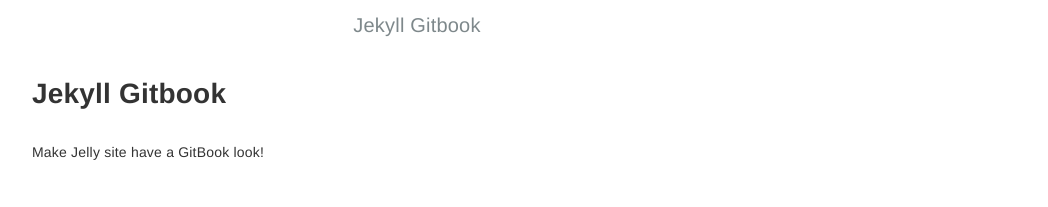
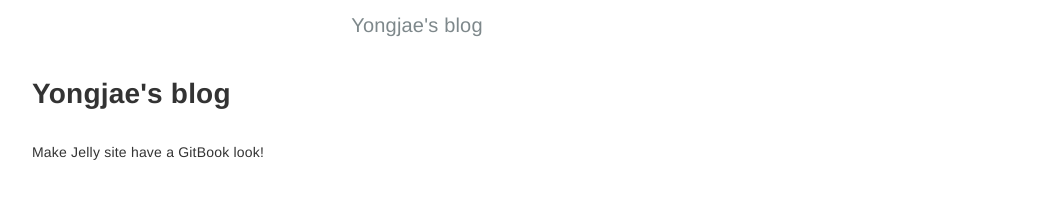
Before and after one commit to dydwo0809/dydwo0809.github.io, a Jekyll site: the page built from index.md, in a window 1280 px wide. Shown: the top 207 px of the page, without its empty margins (223-1271 px from the left). Built offline with Jekyll 4.4.1, drawn with Linux system fonts in a browser that asks for light colours.

Commit message:
change title

```diff
--- a/_config.yml
+++ b/_config.yml
@@ -1,8 +1,8 @@
 # Configurations
-title:            Jekyll Gitbook
-longtitle:        Jekyll Gitbook
-author:           HE Tao
-email:            sighingnow@gmail.com
+title:            Yongjae's blog
+longtitle:        Yongjae's blog
+author:           Kwon-Yongjae
+email:            dydwo0809@naver.com
 description: >
   Build Jekyll site with the GitBook style.
 
```
Also changed, not shown: _layouts/home.html (line endings or trailing spaces).
